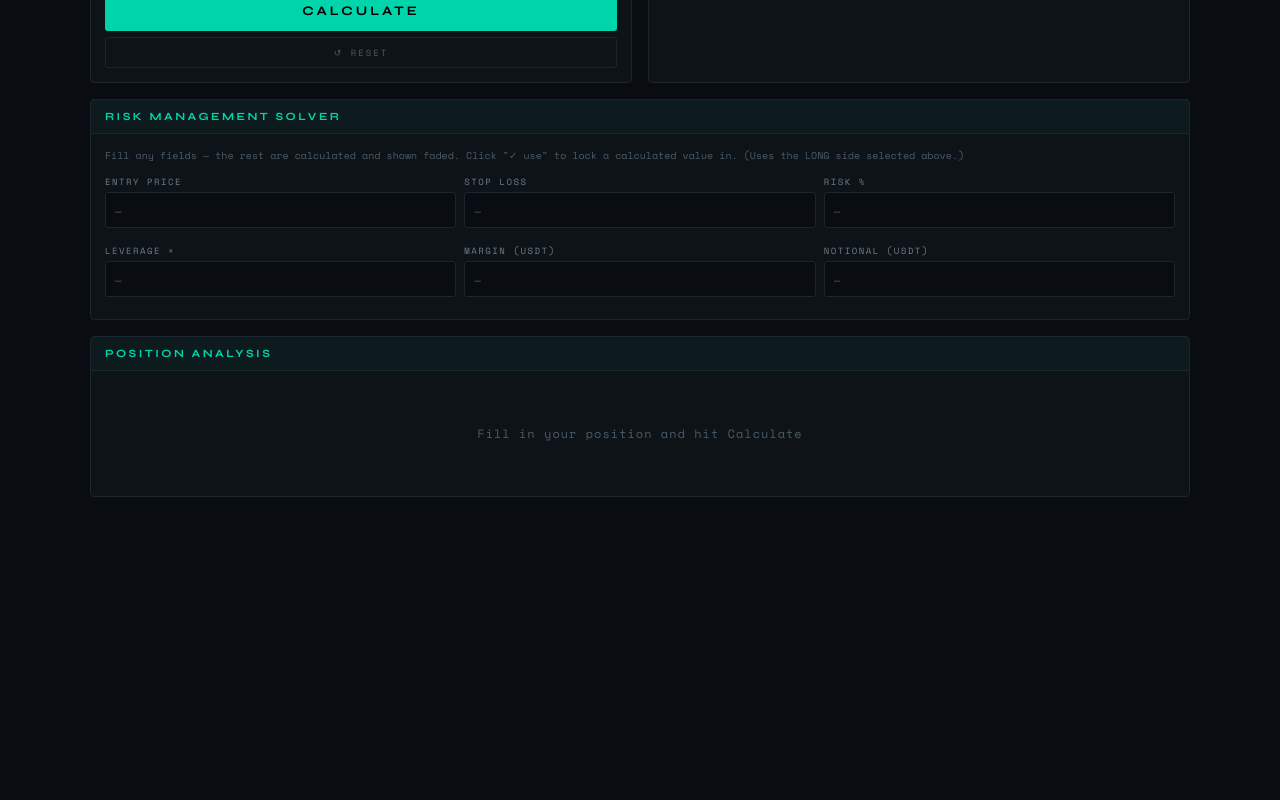
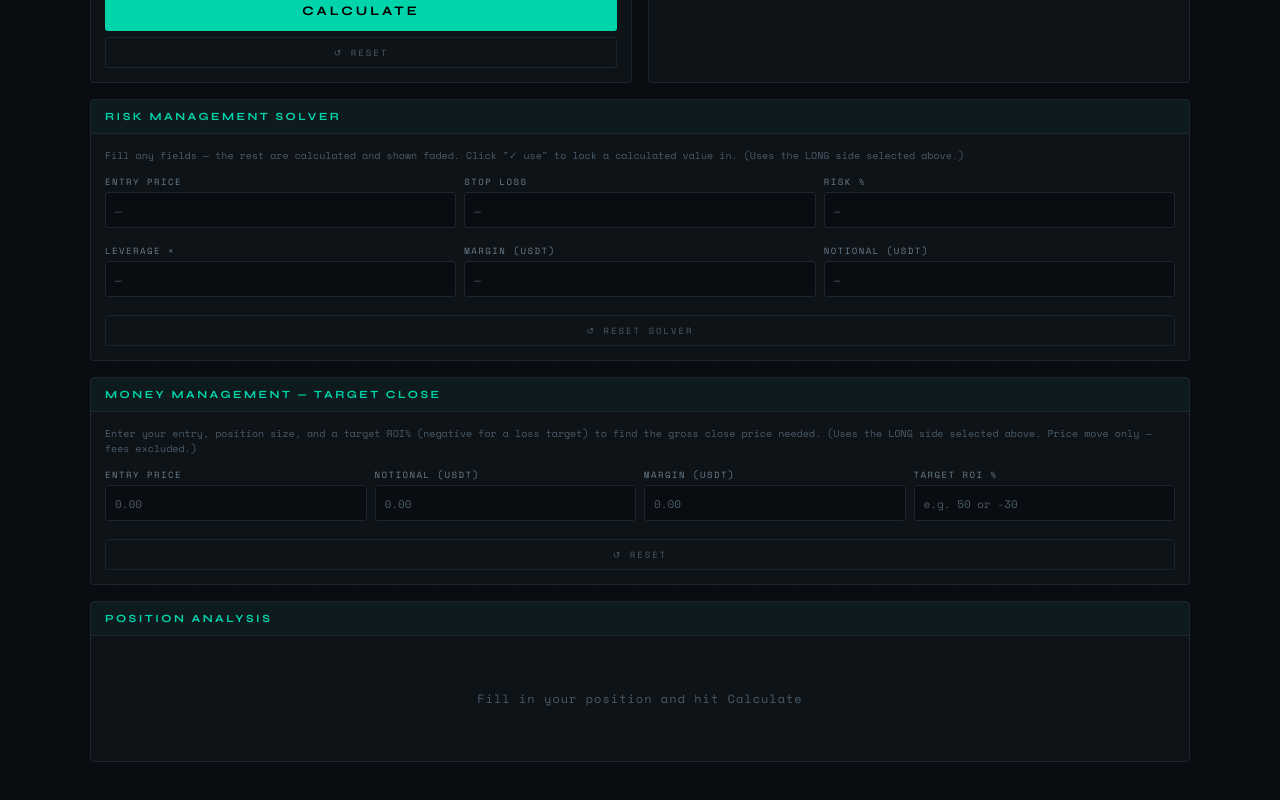
Before and after one commit to Mo1988Mo/positioniq, a React (Vite) app: page / in a window 1280 px wide. Shown: the part 640-1440 px from the top of the page. Before the commit the page ends 1185 px from the top, so only its background shows below. Built offline with nearby package versions, Linux system fonts and the light colour scheme.

Commit message:
feat: add money management panel + solver reset button

```diff
--- a/src/App.jsx
+++ b/src/App.jsx
@@ -4,6 +4,7 @@ import { calcRawPnl, calcRoi, calcClosingPnl, calcPositionPnl } from "./logic/pn
 import { calcTradingFees, calcFunding } from "./logic/fees.js";
 import { calcRR, deriveTpFromSl, deriveSlFromTp } from "./logic/rr.js";
 import { solveRisk } from "./logic/risk.js";
+import { calcTargetClose } from "./logic/money.js";
 
 const fmt = (n, d = 2) => {
   if (n == null || isNaN(n)) return "—";
@@ -70,6 +71,12 @@ export default function App() {
   const [rsMargin, setRsMargin] = useState("");
   const [rsNotional, setRsNotional] = useState("");
 
+  // Money management state
+  const [mmEntry, setMmEntry] = useState("");
+  const [mmNotional, setMmNotional] = useState("");
+  const [mmMargin, setMmMargin] = useState("");
+  const [mmTargetRoi, setMmTargetRoi] = useState("");
+
   const livePreview = (() => {
     const e = parseFloat(entry);
     const s = parseFloat(sl);
@@ -98,14 +105,27 @@ export default function App() {
   };
 
   const solved = solveRisk({
+    side, entry: rsEntry, sl: rsSl, riskPct: rsRiskPct,
+    leverage: rsLeverage, margin: rsMargin, notional: rsNotional,
+  });
+
+  const resetSolver = () => {
+    setRsEntry(""); setRsSl(""); setRsRiskPct("");
+    setRsLeverage(""); setRsMargin(""); setRsNotional("");
+  };
+
+  // Money management result
+  const mmResult = calcTargetClose({
     side,
-    entry: rsEntry,
-    sl: rsSl,
-    riskPct: rsRiskPct,
-    leverage: rsLeverage,
-    margin: rsMargin,
-    notional: rsNotional,
+    entry: parseFloat(mmEntry),
+    notional: parseFloat(mmNotional),
+    margin: parseFloat(mmMargin),
+    targetRoi: parseFloat(mmTargetRoi),
   });
+
+  const resetMoney = () => {
+    setMmEntry(""); setMmNotional(""); setMmMargin(""); setMmTargetRoi("");
+  };
 
   const onMargin = (v) => {
     setMargin(v);
@@ -298,6 +318,7 @@ export default function App() {
           </div>
         </div>
 
+        {/* RISK SOLVER */}
         <div className="panel output-panel">
           <div className="panel-title">Risk Management Solver</div>
           <div className="panel-body">
@@ -322,9 +343,51 @@ export default function App() {
                 {solved.qty != null && <> · Position qty: {fmt(solved.qty, 4)}</>}
               </div>
             )}
+            <button className="btn btn-reset" onClick={resetSolver} style={{ marginTop: 10 }}>↺ Reset Solver</button>
           </div>
         </div>
 
+        {/* MONEY MANAGEMENT */}
+        <div className="panel output-panel">
+          <div className="panel-title">Money Management — Target Close</div>
+          <div className="panel-body">
+            <p style={{ fontSize: 10, color: "var(--muted)", marginBottom: 12, lineHeight: 1.5 }}>
+              Enter your entry, position size, and a target ROI% (negative for a loss target) to find the gross close price needed. (Uses the {side.toUpperCase()} side selected above. Price move only — fees excluded.)
+            </p>
+            <div className="field-grid" style={{ gridTemplateColumns: "repeat(4, 1fr)" }}>
+              <div className="field">
+                <label>Entry Price</label>
+                <input type="number" placeholder="0.00" value={mmEntry} onChange={(e) => setMmEntry(e.target.value)} />
+              </div>
+              <div className="field">
+                <label>Notional (USDT)</label>
+                <input type="number" placeholder="0.00" value={mmNotional} onChange={(e) => setMmNotional(e.target.value)} />
+              </div>
+              <div className="field">
+                <label>Margin (USDT)</label>
+                <input type="number" placeholder="0.00" value={mmMargin} onChange={(e) => setMmMargin(e.target.value)} />
+              </div>
+              <div className="field">
+                <label>Target ROI %</label>
+                <input type="number" placeholder="e.g. 50 or -30" value={mmTargetRoi} onChange={(e) => setMmTargetRoi(e.target.value)} />
+              </div>
+            </div>
+            {mmResult && (
+              <div style={{
+                marginTop: 12, padding: "10px 12px",
+                background: "rgba(0,212,170,0.06)", border: "1px solid rgba(0,212,170,0.25)",
+                borderRadius: 3, fontSize: 12, color: "var(--accent)", letterSpacing: "0.5px", textAlign: "center"
+              }}>
+                Target close price: <strong>{fmt(mmResult.closePrice, 2)}</strong>
+                {"  ·  "}target PnL: {sign(mmResult.targetPnl)}${fmt(mmResult.targetPnl, 2)}
+                {"  ·  "}move: {sign(mmResult.priceMove)}{fmt((mmResult.priceMove / parseFloat(mmEntry)) * 100, 2)}%
+              </div>
+            )}
+            <button className="btn btn-reset" onClick={resetMoney} style={{ marginTop: 10 }}>↺ Reset</button>
+          </div>
+        </div>
+
+        {/* OUTPUT */}
         <div className="panel output-panel">
           <div className="panel-title">Position Analysis</div>
           <div className="panel-body">
```
